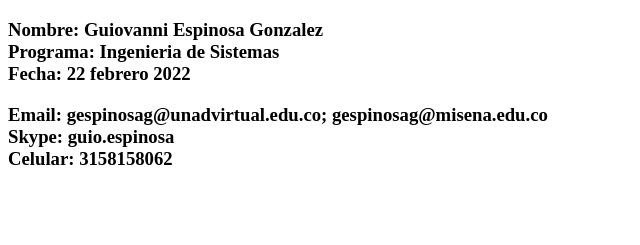
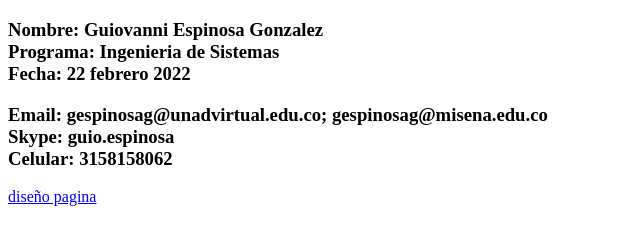
Before and after one commit to gespinosag/DSW-GUIOVANNIESPINOSA, a plain HTML site: page index.html in a window 1280 px wide. Shown: the part 61-306 px from the top of the page, without its empty margins (0-640 px from the left). Drawn offline with Linux system fonts and the light colour scheme.

Commit message:
Update index.html

```diff
--- a/index.html
+++ b/index.html
@@ -11,6 +11,6 @@
 <H3>Nombre: Guiovanni Espinosa Gonzalez <br>Programa: Ingenieria de Sistemas <br>Fecha: 22 febrero 2022</h3>
 <p><h3>Email: gespinosag@unadvirtual.edu.co; gespinosag@misena.edu.co <br> Skype: guio.espinosa <br> Celular: 3158158062</h3>
 </p>
-<a href="fase2/desig.html"></a>
+<a href="fase2/desig.html">diseño pagina</a>
 </body>
 </html>
```
